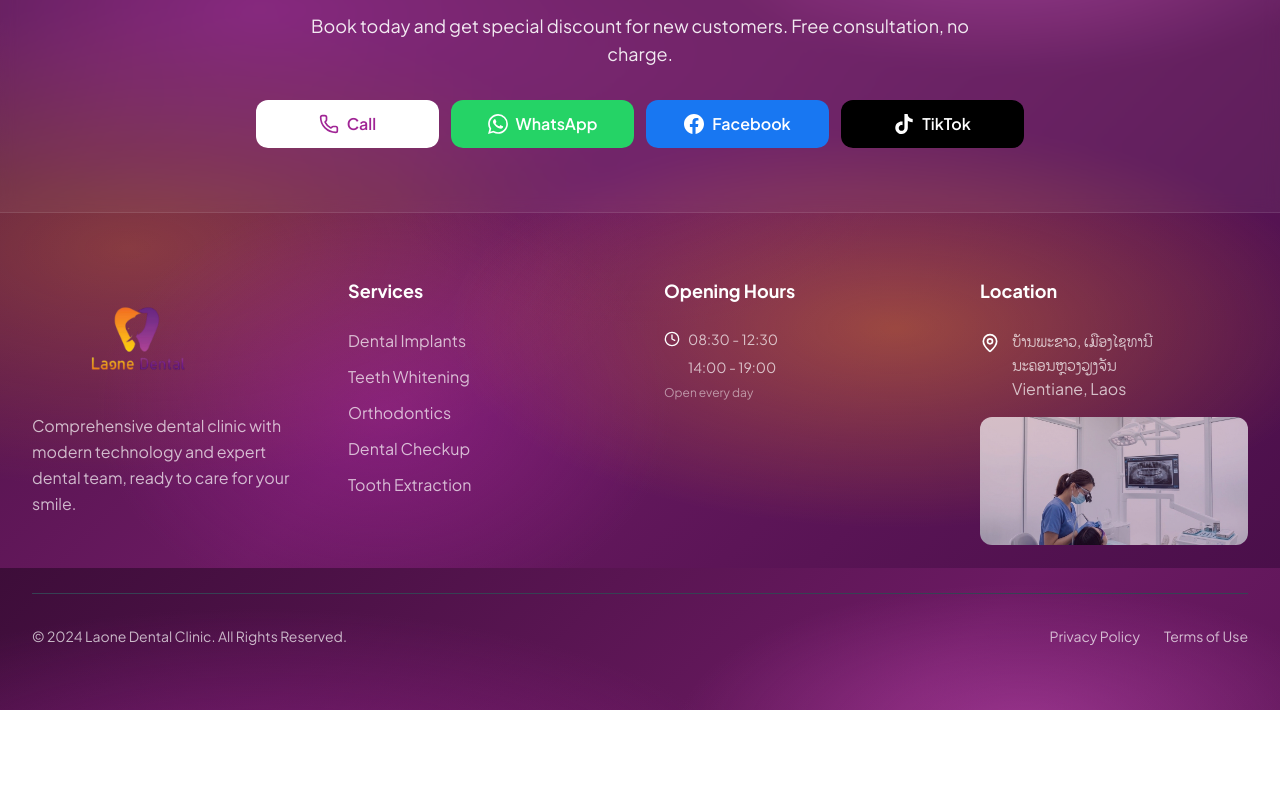
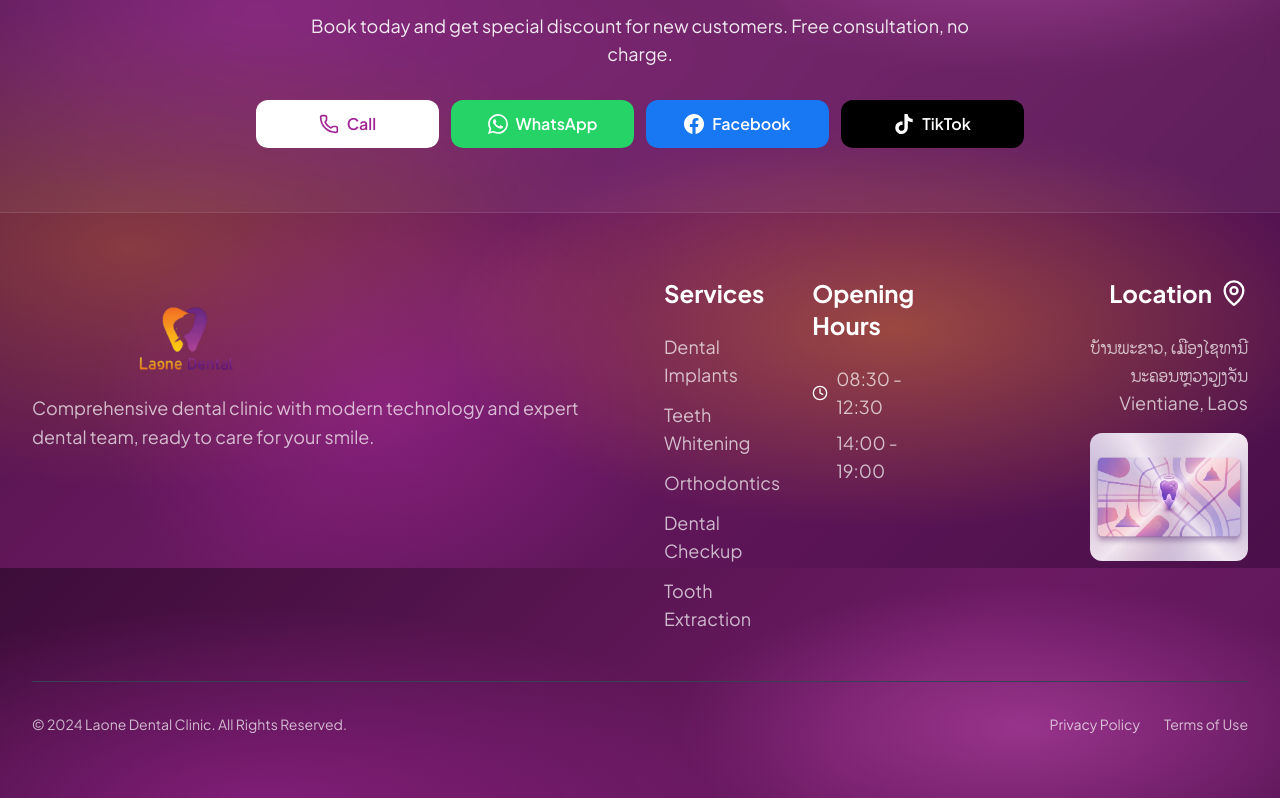
Before and after one commit to jayzzjay98-stack/clinic, a Next.js app: page /en in a window 1280 px wide. Shown: the part 4232-5030 px from the top of the page. Before the commit the page ends 4942 px from the top, so only its background shows below. Built offline with nearby package versions, Linux system fonts and the light colour scheme.

Commit message:
refactor: footer layout improvements - move opening hours beside services, add map image, adjust fonts and positioning

```diff
--- a/messages/lo.json
+++ b/messages/lo.json
@@ -152,7 +152,7 @@
         "tiktok": "TikTok"
     },
     "footer": {
-        "about": "ຄລີນິກທັນຕະກໍາຄົບວົງຈອນ ດ້ວຍເທັກໂນໂລຢີທັນສະໄໝ ແລະທີມແພດຜູ້ຊ່ຽວຊານ ພ້ອມດູແລຮອຍຍິ້ມຂອງທ່ານ",
+        "about": "ຄລີນິກທັນຕະກໍາຄົບວົງຈອນ ດ້ວຍເທັກໂນໂລຢີທັນສະໄໝ\nທີມແພດຜູ້ຊ່ຽວຊານ ພ້ອມດູແລຮອຍຍິ້ມຂອງທ່ານ",
         "services": "ບໍລິການ",
         "hours": "ເວລາເປີດບໍລິການ",
         "everyday": "ເປີດບໍລິການທຸກວັນ",
--- a/src/components/Footer.tsx
+++ b/src/components/Footer.tsx
@@ -63,30 +63,33 @@ export default function Footer() {
             </section>
 
             {/* Footer Content */}
-            <div className="py-10 md:py-16">
+            <div className="pt-0 pb-4 md:py-16">
                 <div className="max-w-7xl mx-auto px-4 sm:px-6 lg:px-8">
-                    <div className="grid md:grid-cols-2 lg:grid-cols-4 gap-12">
+                    <div className="grid md:grid-cols-2 lg:grid-cols-4 gap-8 md:gap-12">
                         {/* Logo & About */}
-                        <div className="lg:col-span-1">
-                            <a href="#" className="block mb-6">
+                        <div className="lg:col-span-2 text-center md:text-left">
+                            <a href="#" className="block mb-1">
                                 <Image
                                     src="/laone-dental-logo.png"
                                     alt="Laone Dental Clinic Logo - Expert Dental Care in Vientiane"
                                     width={280}
                                     height={140}
-                                    className="h-28 w-auto object-contain"
+                                    className="h-28 w-auto object-contain mx-auto md:ml-12 -mt-4 md:mt-0"
                                     loading="lazy"
                                 />
                             </a>
-                            <p className="text-white/70 leading-relaxed">
+                            <p className="text-white/70 leading-relaxed text-lg whitespace-pre-line text-center md:text-left">
                                 {tf('about')}
                             </p>
                         </div>
 
-                        {/* Services */}
+                        {/* Services & Working Hours */}
                         <div>
-                            <h4 className="text-lg font-bold mb-6">{tf('services')}</h4>
-                            <ul className="space-y-3">
+                            <div className="flex items-start justify-between gap-8">
+                                {/* Services List */}
+                                <div>
+                                    <h4 className="text-2xl font-bold mb-6">{tf('services')}</h4>
+                                    <ul className="space-y-3 text-lg">
                                         <li><a href="#services" className="text-white/70 hover:text-white transition-colors">{ts('implants.title')}</a></li>
                                         <li><a href="#services" className="text-white/70 hover:text-white transition-colors">{ts('whitening.title')}</a></li>
                                         <li><a href="#services" className="text-white/70 hover:text-white transition-colors">{ts('orthodontics.title')}</a></li>
@@ -97,25 +100,29 @@ export default function Footer() {
 
                                 {/* Working Hours */}
                                 <div>
-                            <h4 className="text-lg font-bold mb-6">{tf('hours')}</h4>
-                            <ul className="space-y-2 text-white/70 text-sm">
+                                    <h4 className="text-2xl font-bold mb-6">{tf('hours')}</h4>
+                                    <ul className="space-y-2 text-white/70 text-lg">
                                         <li className="flex items-center gap-2">
-                                    <Clock className="w-4 h-4 text-white flex-shrink-0" />
+                                            <Clock className="w-5 h-5 md:w-4 md:h-4 text-white flex-shrink-0" />
                                             <span>08:30 - 12:30</span>
                                         </li>
-                                <li className="flex items-center gap-2 ml-6">
+                                        <li className="flex items-center gap-2 ml-7 md:ml-6">
                                             <span>14:00 - 19:00</span>
                                         </li>
                                     </ul>
-                            <p className="text-white/50 text-xs mt-2">{tf('everyday')}</p>
+                                </div>
+                            </div>
                         </div>
 
                         {/* Location */}
-                        <div>
-                            <h4 className="text-lg font-bold mb-6">{tf('location')}</h4>
+                        <div className="flex justify-center lg:justify-end">
+                            <div className="lg:max-w-xs">
+                                <h4 className="text-2xl font-bold mb-6 flex items-center justify-center lg:justify-end gap-2">
+                                    {tf('location')}
+                                    <MapPin className="w-7 h-7 text-white flex-shrink-0" />
+                                </h4>
                                 <div className="space-y-4">
-                                <div className="flex items-start gap-3 text-white/70">
-                                    <MapPin className="w-5 h-5 text-white mt-1 flex-shrink-0" />
+                                    <div className="text-white/70 text-center lg:text-right text-lg">
                                         <span>
                                             ບ້ານພະຂາວ, ເມືອງໄຊທານີ<br />
                                             ນະຄອນຫຼວງວຽງຈັນ<br />
@@ -124,13 +131,14 @@ export default function Footer() {
                                     </div>
                                     <div className="w-full h-32 rounded-xl overflow-hidden relative">
                                         <Image
-                                        src="/dental-treatment.jpg"
-                                        alt="Laone Dental Clinic location in Vientiane, Laos"
+                                            src="/clinic-location-map.png"
+                                            alt="Laone Dental Clinic location map in Vientiane, Laos"
                                             fill
                                             sizes="(max-width: 768px) 100vw, (max-width: 1024px) 50vw, 25vw"
-                                        className="object-cover opacity-70"
+                                            className="object-cover"
                                             loading="lazy"
                                         />
+                                    </div>
                                 </div>
                             </div>
                         </div>
```
Also changed, not shown: public/clinic-location-map.png (added). Lines whose indentation alone changed are shown as unchanged.
